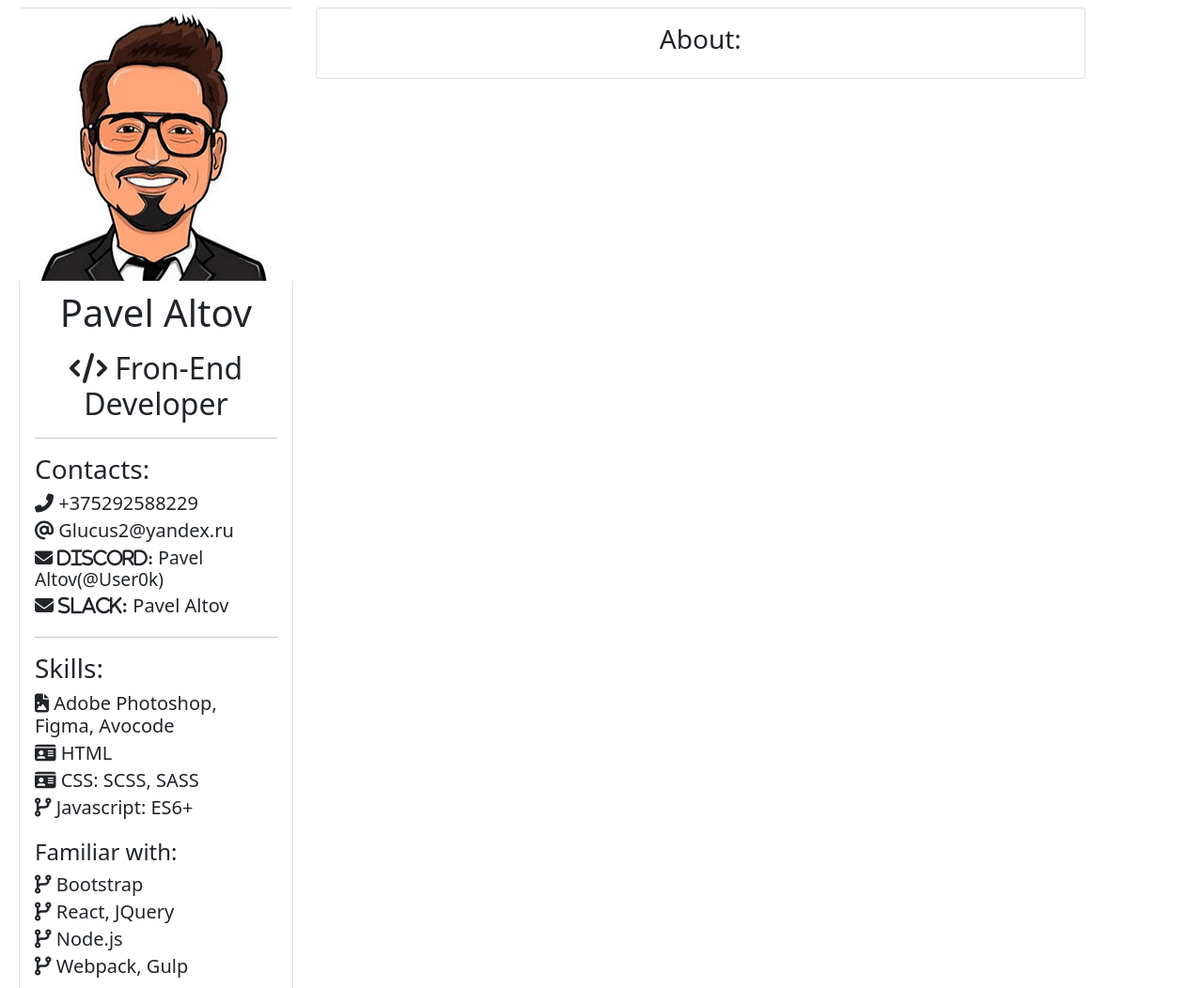
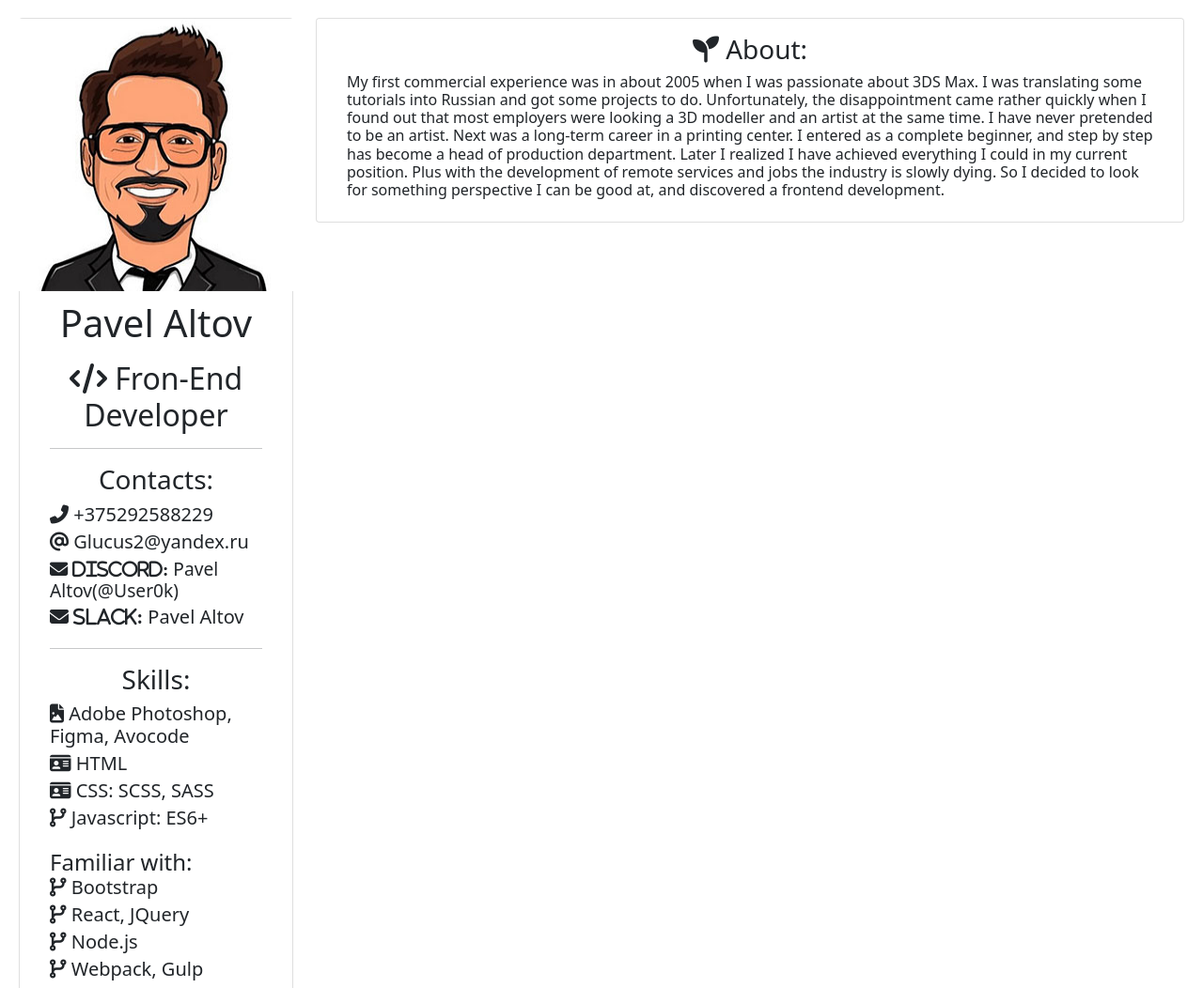
Before and after one commit to User0k/rsschool-cv-old, a plain HTML site: page index.html in a window 1280 px wide. Shown: the top 1052 px of the page at 94% size. Drawn offline with Linux system fonts and the light colour scheme.

Commit message:
feat: add about section

```diff
--- a/css/style.css
+++ b/css/style.css
@@ -1,4 +1,12 @@
-.aside .card {
+.card {
+  margin-top: 0.7rem;
+}
+
+.card-body {
+  padding: 1rem 2rem;
+}
+
+aside .card{
   align-items: center;
 }
 
@@ -8,12 +16,13 @@
   padding-bottom: 10px;
 }
 
-h1 {
+h1, h4 {
   padding-bottom: 0;
   margin-bottom: 0;
 }
 
-h2 {
+h2,
+h3 {
   text-align: center;
 }
 
@@ -30,3 +39,8 @@ li {
 .discord {
   font-size: 1.2rem;
 }
+
+.col-lg-8,
+.col-md-8 {
+  line-height: 2;
+}
--- a/index.html
+++ b/index.html
@@ -60,10 +60,13 @@
           </div>
         </div>
       </aside>
-      <section class="about col-lg-8 col-md-8 col-12">
-        <div class="card">
+      <section class="col-lg-9 col-md-8 col-12">
+        <div class="about card">
           <div class="card-body">
-            <h3>About:</h3>
+            <h3><i class="fas fa-seedling"></i> About:</h3>
+            <h6>
+              My first commercial experience was in about 2005 when I was passionate about 3DS Max. I was translating some tutorials into Russian and got some projects to do. Unfortunately, the disappointment came rather quickly when I found out that most employers were looking a 3D modeller and an artist at the same time. I have never pretended to be an artist. Next was a long-term career in a printing center. I entered as a complete beginner, and step by step has become a head of production department. Later I realized I have achieved everything I could in my current position. Plus with the development of remote services and jobs the industry is slowly dying. So I decided to look for something perspective I can be good at, and discovered a frontend development.
+            </h6>
           </div>
         </div>
       </section>
```
